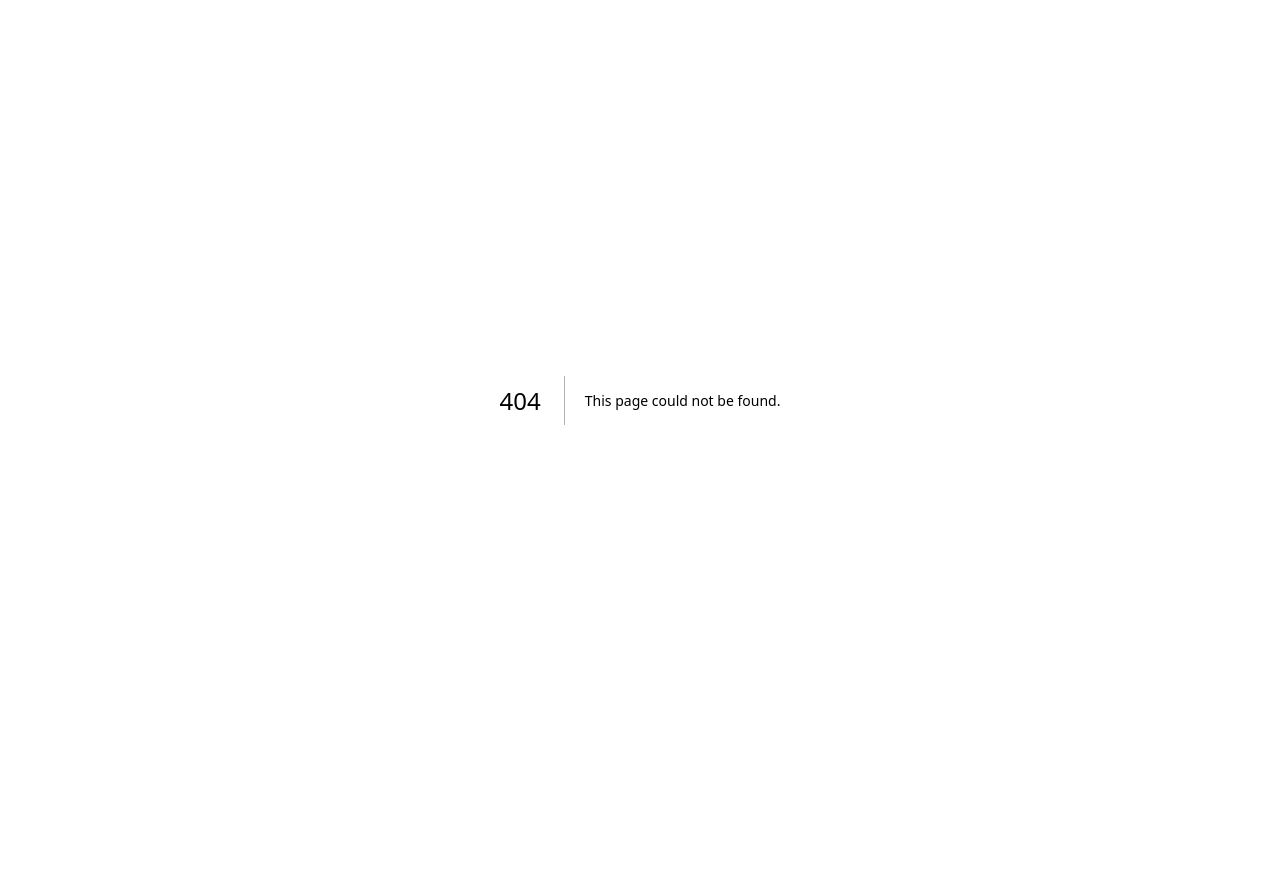
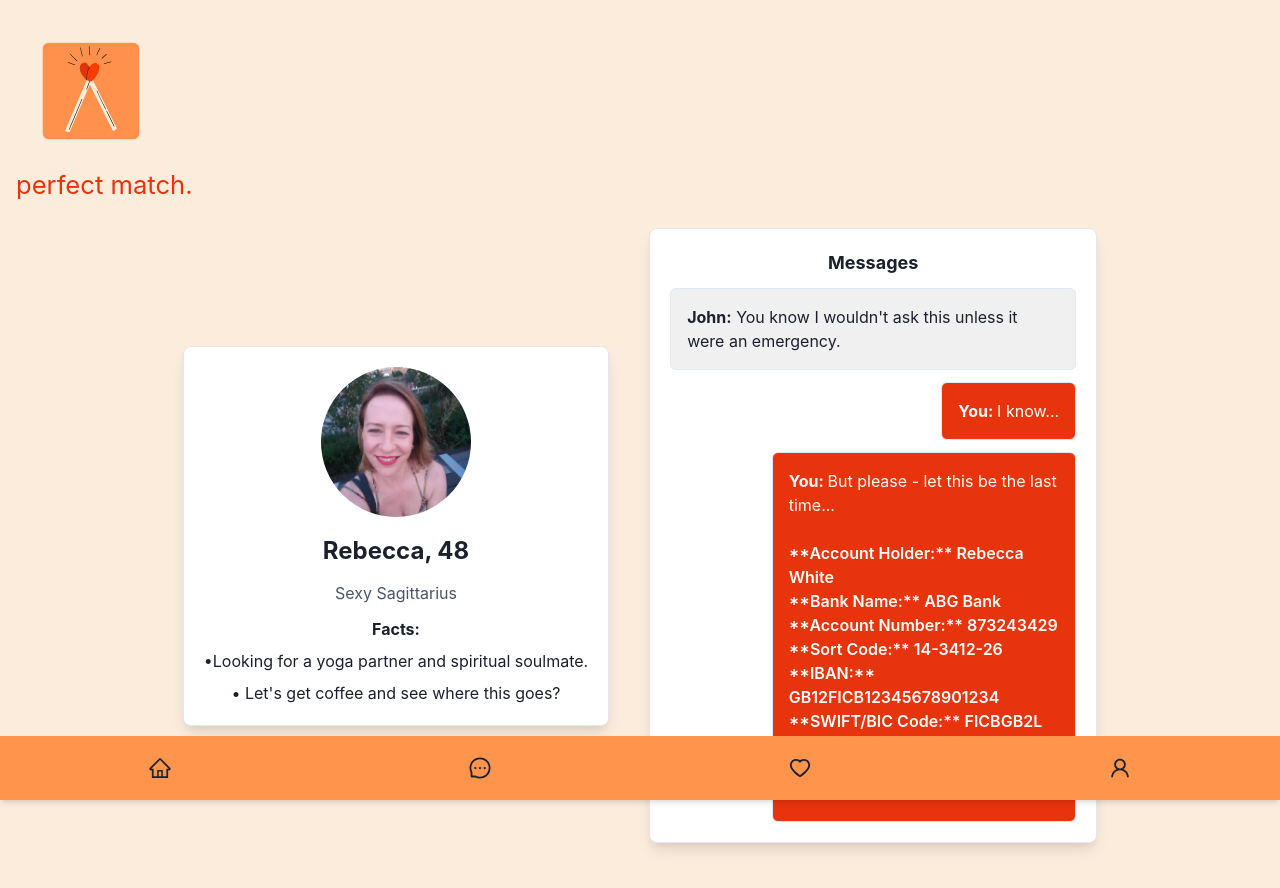
Before and after one commit to edberisha/datingapp, a Next.js app: page /datingsite/ in a window 1280 px wide. Before the commit this address had no page. Shown: the top 888 px of the page. Before the commit the page ends 800 px from the top, so only its background shows below. Built offline with nearby package versions, Linux system fonts and the light colour scheme.

Commit message:
deploy static site

```diff
--- /dev/null
+++ b/next.config.js
@@ -0,0 +1,9 @@
+// next.config.js
+/** @type {import('next').NextConfig} */
+const nextConfig = {
+  reactStrictMode: true,
+  output: 'export',  // This replaces 'next export'
+  basePath: '/datingsite', // Set this if your site is hosted at a subpath
+};
+
+module.exports = nextConfig;
--- a/next.config.mjs
+++ /dev/null
@@ -1,12 +0,0 @@
-/** @type {import('next').NextConfig} */
-const nextConfig = {
-  reactStrictMode: true,
-  trailingSlash: true, // Add trailing slashes to URLs
-  images: {
-    unoptimized: true, // Disable Next.js image optimization for simplicity
-  },
-  // Uncomment and modify basePath if you are deploying to a subdirectory
-  // basePath: '/repository-name',
-};
-
-export default nextConfig;
--- a/src/components/ChatAlerts.tsx
+++ b/src/components/ChatAlerts.tsx
@@ -32,7 +32,7 @@ const ChatAlerts = () => {
           animate={{ opacity: 1 }}
           transition={{ duration: 1, delay: 1 }} // Delay for second box
         >
-          <Text><strong>John:</strong> You know I wouldn't ask this unless it were an emergency.</Text>
+          <Text><strong>John:</strong> You know I wouldn&apos;t ask this unless it were an emergency.</Text>
         </MotionBox>
         <MotionBox
           style={{
@@ -63,7 +63,7 @@ const ChatAlerts = () => {
           transition={{ duration: 1, delay: 4 }} // Delay for fourth box
         >
           <Text color="#ffffff">
-            <strong>You: </strong> But please - let this lsbe the last time...<br/><br/>
+            <strong>You: </strong> But please - let this be the last time...<br/><br/>
             <span style={{fontWeight:'600'}}>
               **Account Holder:** Rebecca White<br/>
               **Bank Name:** ABG Bank<br/>
@@ -72,7 +72,7 @@ const ChatAlerts = () => {
               **IBAN:** GB12FICB12345678901234<br/>
               **SWIFT/BIC Code:** FICBGB2L<br/><br/>
             </span>
-            Please let me know once you’ve made the transfer.
+            Please let me know once you&apos;ve made the transfer.
           </Text> {/* Adjust text color for better readability */}
         </MotionBox>
       </Stack>
--- a/src/components/ProfileCard.tsx
+++ b/src/components/ProfileCard.tsx
@@ -1,4 +1,3 @@
-// components/ProfileCard.tsx
 import { Box, Text, VStack, Stack } from '@chakra-ui/react';
 import Image from 'next/image';
 import amy from '../assets/amy.jpg'; // Ensure this path is correct
@@ -31,7 +30,7 @@ const ProfileCard = () => {
         <Stack spacing={2} align="center">
           <Text fontWeight="bold">Facts:</Text>
           <Text>•Looking for a yoga partner and spiritual soulmate.</Text>
-          <Text>• Let's get coffee and see where this goes?</Text>
+          <Text>• Let&apos;s get coffee and see where this goes?</Text>
         </Stack>
       </VStack>
     </Box>
--- a/src/pages/index.tsx
+++ b/src/pages/index.tsx
@@ -5,7 +5,6 @@ import ProfileCard from '../components/ProfileCard';
 import ChatAlerts from '../components/ChatAlerts';
 import Navbar from '../components/NavBar';
 import hearts from '../assets/applogo.svg';
-import perfectmatch from '../assets/perfectmatch.svg';
 
 const Home = () => {
   return (
```
Also changed, not shown: package.json (+4 -3 lines), 1 other file (tests, documents, lock files or other folders).
